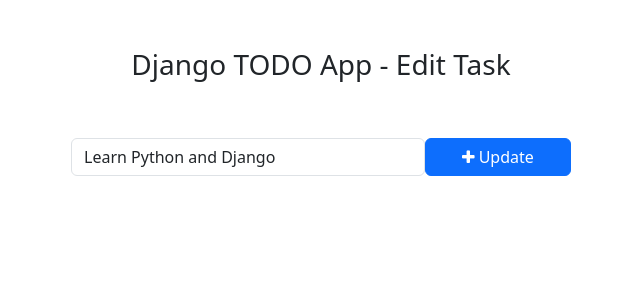
After one commit to OgwuegbuMaxwell/django-todo, a Django app: page /todo/edit_task/1 in a window 1280 px wide. The commit adds this page. Shown: the top 300 px of the page, without its empty margins (319-959 px from the left). Run offline with Django 5.2, Linux system fonts and the light colour scheme; data comes from the database, SQL or seed files in the repository; both versions use the stored data as it was after the commit.

Commit message:
Django Todo App Final Project

```diff
--- /dev/null
+++ b/templates/edit_task.html
@@ -0,0 +1,46 @@
+<!DOCTYPE html>
+<html lang="en">
+<head>
+    <meta charset="UTF-8">
+    <meta http-equiv="X-UA-Compatible" content="IE=edge">
+    <meta name="viewport" content="width=device-width, initial-scale=1.0">
+    <title>Edit Task - HoDjango Todo App</title>
+
+    <!-- Bootstrap css -->
+    <link href="https://cdn.jsdelivr.net/npm/bootstrap@5.3.2/dist/css/bootstrap.min.css" rel="stylesheet" integrity="sha384-T3c6CoIi6uLrA9TneNEoa7RxnatzjcDSCmG1MXxSR1GAsXEV/Dwwykc2MPK8M2HN" crossorigin="anonymous">
+    <!-- Font Awesome Icons -->
+    <link rel="stylesheet" href="https://cdnjs.cloudflare.com/ajax/libs/font-awesome/4.7.0/css/font-awesome.min.css">
+
+    <style>
+
+    </style>
+</head>
+<body>
+
+<div class="container">
+    <h3 class="pt-5 pb-5 text-center" > Django TODO App - Edit Task </h3>
+
+    <form  method="POST" action="{% url 'edit_task' get_task.id %}"   style="width:500px; margin: auto;">
+        <!-- Whenever you create a form with the method post
+            then you load this csrf token
+            CSRF stands for Cross Site Request Forgery
+            Django generates Csrf token from the server side to
+            keep your form secure
+         -->
+        {% csrf_token %}
+        <div class="form-group">
+            <span style="display: flex;">
+                <input name="task" type="text" class="form-control" placeholder="Add a task" value="{{get_task.task }}">
+                <button type="submit" class="btn btn-primary" style="width: 200px;"><i class="fa fa-plus"></i> Update</button>
+            </span>
+        </div>
+    </form>
+
+</div>
+
+
+
+</body>
+<!-- Bootstrap js -->
+<script src="https://cdn.jsdelivr.net/npm/bootstrap@5.3.2/dist/js/bootstrap.bundle.min.js" integrity="sha384-C6RzsynM9kWDrMNeT87bh95OGNyZPhcTNXj1NW7RuBCsyN/o0jlpcV8Qyq46cDfL" crossorigin="anonymous"></script>
+</html>
--- a/todo/urls.py
+++ b/todo/urls.py
@@ -2,5 +2,21 @@ from . import views
 from django.urls import path
 
 urlpatterns = [
+    #  Add Task
     path('addTask/', views.addTask, name='addTask'),
+
+    # Mark as Done
+    path('mark_as_done/<int:pk>/', views.mark_as_done, name='mark_as_done'),
+
+    # Mark as Undone
+    path('mark_as_undone/<int:pk>/', views.mark_as_undone, name='mark_as_undone'),
+
+
+    # Edit Feature
+    path('edit_task/<int:pk>', views.edit_task, name='edit_task'),
+
+
+    # Delete Task
+    path('delete_task/<int:pk>', views.delete_task, name='delete_task'),
+
 ]
--- a/todo/views.py
+++ b/todo/views.py
@@ -1,5 +1,5 @@
 from django.http import HttpResponse
-from django.shortcuts import render, redirect
+from django.shortcuts import get_object_or_404, render, redirect
 from .models import Task
 
 # Create your views here.
@@ -12,3 +12,42 @@ def addTask(request):
         task = task,
     )
     return redirect('home')
+
+
+def mark_as_done(request, pk):
+    # the first pk in pk=pk is the field name of the Task mpdel,
+    # while the second pk is the dynamic primary key we are passsing to the url
+    task = get_object_or_404(Task, pk=pk)
+    task.is_completed = True
+    task.save()
+    return redirect('home')
+
+
+def mark_as_undone(request, pk):
+    task = get_object_or_404(Task, pk=pk)
+    task.is_completed = False
+    task.save()
+    return redirect('home')
+
+
+
+def edit_task(request, pk):
+    get_task = get_object_or_404(Task, pk=pk)
+    if request.method == 'POST':
+        new_task = request.POST['task']
+        # print(new_task)
+
+        get_task.task = new_task
+        get_task.save()
+        return redirect('home')
+    else:
+        context = {
+            'get_task': get_task,
+        }
+        return render(request, 'edit_task.html', context)
+
+
+def delete_task(request, pk):
+    task = get_object_or_404(Task, pk=pk)
+    task.delete()
+    return redirect('home')
--- a/todo_main/views.py
+++ b/todo_main/views.py
@@ -4,14 +4,17 @@ from todo.models import Task
 
 
 def home(request):
+    # Uncompleted tasks
     # Filter is used to filter multiple data based on some condition
     tasks = Task.objects.filter(is_completed=False).order_by('-updated_at')
     #print(tasks)
 
     # Completed tasks
-    completed_tasks = Task.objects.filter(is_completed=True)
+    completed_tasks = Task.objects.filter(is_completed=True).order_by('-updated_at')
+    print(completed_tasks)
 
     context = {
         'tasks' : tasks,
+        'completed_tasks' : completed_tasks,
     }
     return render(request, 'home.html', context)
```
Also changed, not shown: templates/home.html (+9 -4 lines), db.sqlite3.
